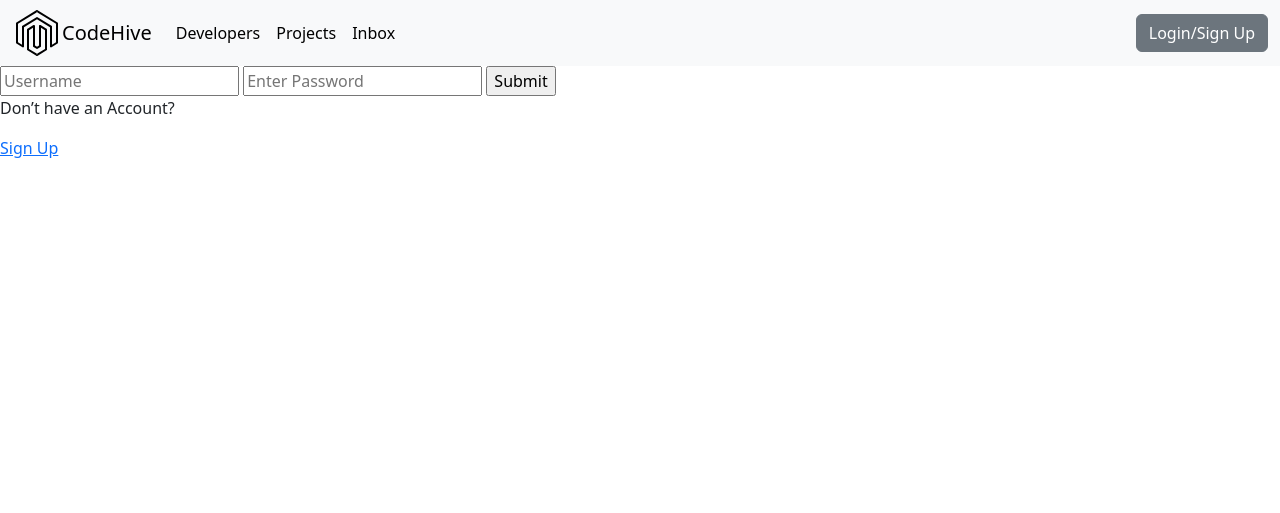
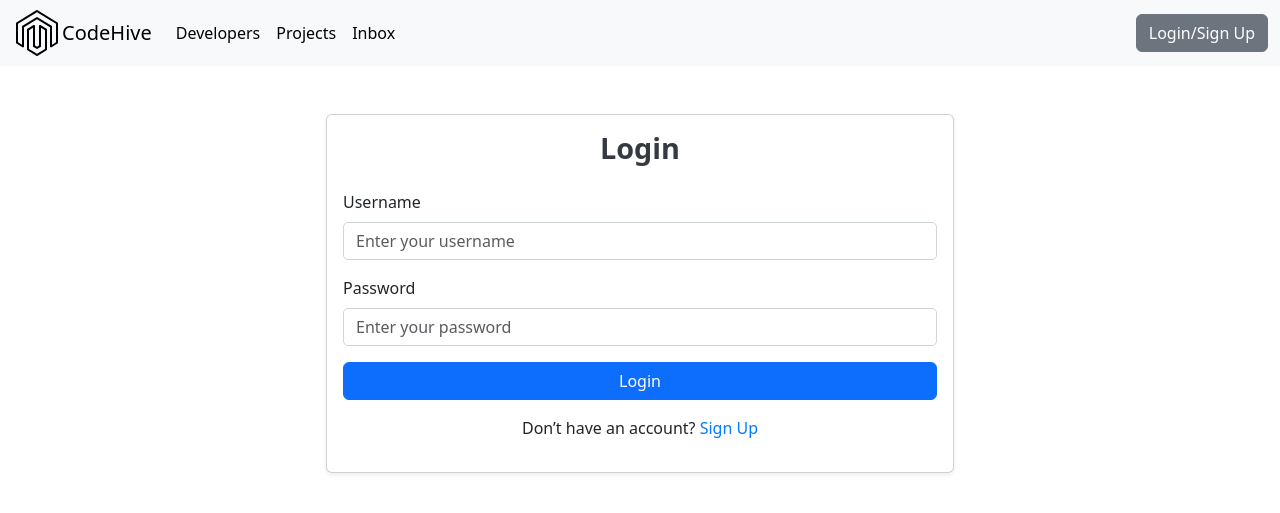
Before and after one commit to PatrykBal/ucd_pa_django_proj, a Django app: page /login/ in a window 1280 px wide. Shown: the top 513 px of the page. Run offline with Django 5.2, Linux system fonts and the light colour scheme; some libraries are stand-ins or nearby versions.

Commit message:
added more functionality to the register and login form, added js to alert close

```diff
--- /dev/null
+++ b/static/js/main.js
@@ -0,0 +1,18 @@
+/* Alert Close */
+
+document.addEventListener("DOMContentLoaded", function () {
+
+    const closeButtons = document.querySelectorAll(".alert .close");
+
+    closeButtons.forEach(function (button) {
+        button.addEventListener("click", function () {
+
+            const alert = this.parentElement;
+            alert.style.transition = "opacity 0.5s";
+            alert.style.opacity = "0";
+
+
+            setTimeout(() => alert.remove(), 500);
+        });
+    });
+});
--- a/static/styles/main.css
+++ b/static/styles/main.css
@@ -268,3 +268,58 @@ textarea {
     font-size: 0.85rem;
     padding: 5px 10px;
 }
+
+/* Register / Login Form */
+
+
+.container {
+    max-width: 600px;
+}
+
+.card {
+    border: none;
+    border-radius: 10px;
+    background: #f9f9f9;
+}
+
+.card h1 {
+    font-size: 1.8rem;
+    font-weight: bold;
+    color: #343a40;
+}
+
+.card-body {
+    padding: 2rem;
+}
+
+.btn-primary {
+    background-color: #007bff;
+    border: none;
+    transition: background-color 0.3s ease;
+}
+
+.btn-primary:hover {
+    background-color: #0056b3;
+}
+
+.card-body a {
+    color: #007bff;
+    text-decoration: none;
+    transition: color 0.3s ease;
+}
+
+.card-body a:hover {
+    color: #0056b3;
+}
+
+
+input.form-control {
+    border-radius: 5px;
+    border: 1px solid #ced4da;
+    transition: border-color 0.3s ease;
+}
+
+input.form-control:focus {
+    border-color: #007bff;
+    box-shadow: 0 0 0 0.2rem rgba(0, 123, 255, 0.25);
+}
--- a/templates/main.html
+++ b/templates/main.html
@@ -16,11 +16,15 @@
     {% include 'navbar.html' %}
 
     {% if messages %}
-    <ul class="messages">
-        {% for message in messages %}
-        <li{% if message.tags %} class="{{ message.tags }}" {% endif %}>{{ message }}</li>
-            {% endfor %}
-    </ul>
+
+    {% for message in messages %}
+    <div class="alert alert-secondary">
+        <p class="alert-message {{ message.tags }}">{{ message }}</p>
+        <button class="close">X</button>
+    </div>
+
+    {% endfor %}
+
     {% endif %}
 
     {% block content %}
@@ -32,5 +36,6 @@
     <script src="https://cdn.jsdelivr.net/npm/bootstrap@5.3.3/dist/js/bootstrap.bundle.min.js"
      integrity="sha384-YvpcrYf0tY3lHB60NNkmXc5s9fDVZLESaAA55NDzOxhy9GkcIdslK1eN7N6jIeHz" crossorigin="anonymous"></script>
      <script src="https://kit.fontawesome.com/4a9e9a0652.js" crossorigin="anonymous"></script>
-</body>
+     <script src="{% static 'js/main.js' %}" ></script>
+    </body>
 </html>
--- a/users/templates/users/login_register.html
+++ b/users/templates/users/login_register.html
@@ -3,29 +3,70 @@
 {% block content %}
 
 {% if page == 'register' %}
-<h1>Register User</h1>
 
-<form method="POST" action="{% url 'register' %}" >
-{% csrf_token %}
+<div class="container mt-5">
+    <!-- Registration Form -->
+    <div class="row justify-content-center">
+        <div class="col-md-6">
+            <div class="card shadow-sm">
+                <div class="card-body">
+                    <h1 class="text-center mb-4">Register User</h1>
+                    <form method="POST" action="{% url 'register' %}">
+                        {% csrf_token %}
 
-{{form.as_p}}
 
-<input type="submit" value="Register User"/>
-</form>
+                        {% for field in form %}
+                        <div class="form__field">
+                            <label for="formInput#text">{{field.label}}</label>
+                            {{field}}
 
-<p>Already have an account?</p>
-<a href="{% url 'login' %}">Login</a>
-{% else %}
-<form action="{% url 'login' %}" method="POST"/>
-    {% csrf_token %}
-    <input type="text" name="username" placeholder="Username"/>
-    <input type="password" name="password" placeholder="Enter Password"/>
-    <input type="submit" name="login"/>
 
-    <p>Don’t have an Account?</p>
-    <a href="{% url 'register' %}">Sign Up</a>
+                            {% for error in field.errors %}
+                            <p style="color: red;">{{error}}</p>
+                            {% endfor %}
 
-</form>
+                            {% endfor %}
+                        <button type="submit" class="btn btn-primary w-100">Register User</button>
+                    </form>
+                    <p class="mt-3 text-center">
+                        Already have an account? <a href="{% url 'login' %}">Login</a>
+                    </p>
+                </div>
+            </div>
+        </div>
+    </div>
+
+    {% else %}
+
+    <!-- Login Form -->
+    <div class="row justify-content-center mt-5">
+        <div class="col-md-6">
+            <div class="card shadow-sm">
+                <div class="card-body">
+                    <h1 class="text-center mb-4">Login</h1>
+                    <form action="{% url 'login' %}" method="POST">
+                        {% csrf_token %}
+                        <div class="mb-3">
+                            <label for="username" class="form-label">Username</label>
+                            <input type="text" id="username" name="username" class="form-control"
+                                placeholder="Enter your username">
+                        </div>
+                        <div class="mb-3">
+                            <label for="password" class="form-label">Password</label>
+                            <input type="password" id="password" name="password" class="form-control"
+                                placeholder="Enter your password">
+                        </div>
+                        <button type="submit" class="btn btn-primary w-100">Login</button>
+                    </form>
+                    <p class="mt-3 text-center">
+                        Don’t have an account? <a href="{% url 'register' %}">Sign Up</a>
+                    </p>
+                </div>
+            </div>
+        </div>
+    </div>
+</div>
+
 {% endif %}
 
 {% endblock content %}
--- a/users/views.py
+++ b/users/views.py
@@ -37,7 +37,7 @@ def loginUser(request):
 
 def logoutUser(request):
     logout(request)
-    messages.error(request, 'User was successfully logged out!')
+    messages.info(request, 'User was successfully logged out!')
     return redirect('login')
 
 def registerUser(request):
```
Also changed, not shown: db.sqlite3.
